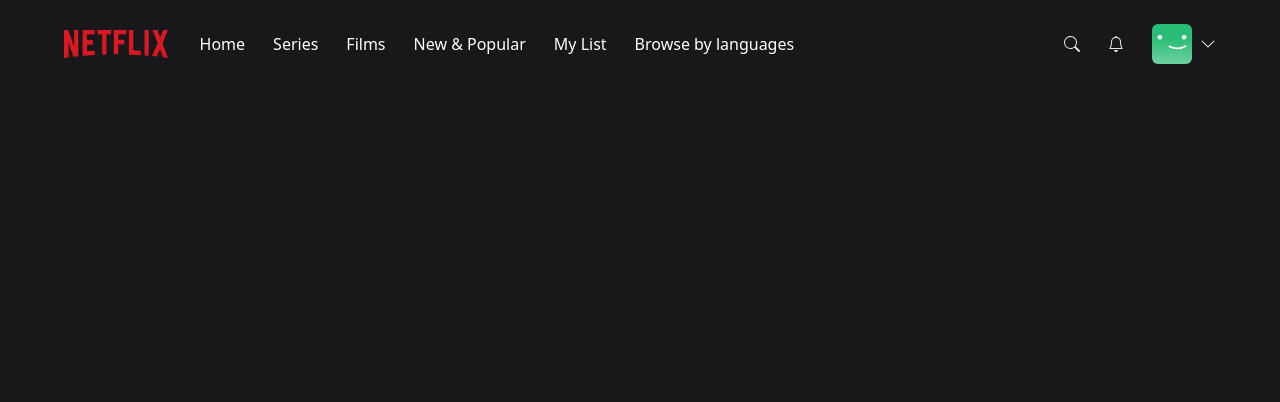
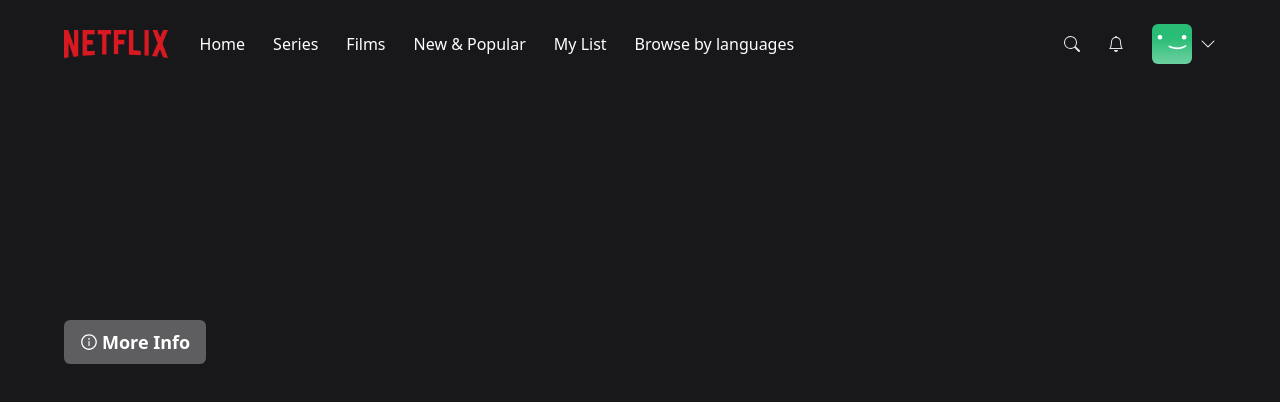
Before and after one commit to francmauric/practica-next.js, a Next.js app: page / in a window 1280 px wide. Shown: the top 402 px of the page. Built offline with nearby package versions, Linux system fonts and the light colour scheme; no server answers; the database is empty; sample sign-in values are in the browser's storage.

Commit message:
billboard terminado

```diff
--- a/components/Billboard.tsx
+++ b/components/Billboard.tsx
@@ -1,5 +1,7 @@
 import useBillboard from "@/hooks/useBillboard";
 import React from "react";
+
+import { AiOutlineInfoCircle } from 'react-icons/ai';
 
 const Billboard = () => {
     const { data } = useBillboard();
@@ -7,13 +9,48 @@
     return (
         <div className="relative h-[56.23vw]">
             <video
+              className="
+                w-full
+                h-[56.25vw]
+                object-cover
+                brightness-[60%]
+              "
               autoPlay
               muted
               loop
               poster={data?.thumbnailUrl}
               src={data?.videoUrl}>
+            </video>
+            <div className="absolute top-[30%] md:top-[40%] ml-4 md:ml-16">
+                <p className="text-white text-1xl md:text-5xl h-full w-[50%] lg:text-6xl font-bold drop-shadow-xl">
+                    {data?.title}
+                </p>
+                <p className=" text-white text-[8px] md:text-lg mt-3 md:mt-8 w-[90%] md:w-[80%] drop-shadow-xl">
+                    {data?.description}
+                </p>
+                <div className="flex flex-row items-center mt-3 md:mt-4 gap-3">
+                    <button className="
+                    bg-white
+                    text-white
+                    bg-opacity-30
+                    rounded-md
+                    py-1 md:py-2
+                    px-2 md:px-4
+                    w-auto
+                    text-xs lg:text-lg
+                    font-semibold
+                    flex
+                    flex-row
+                    items-center
+                    hover:bg-opacity-20
+                    transition"
 
-            </video>
+                    >
+                        <AiOutlineInfoCircle className="mr-1"/>
+                        More Info
+                    </button>
+                </div>
+            </div>
         </div>
     )
 }
```
